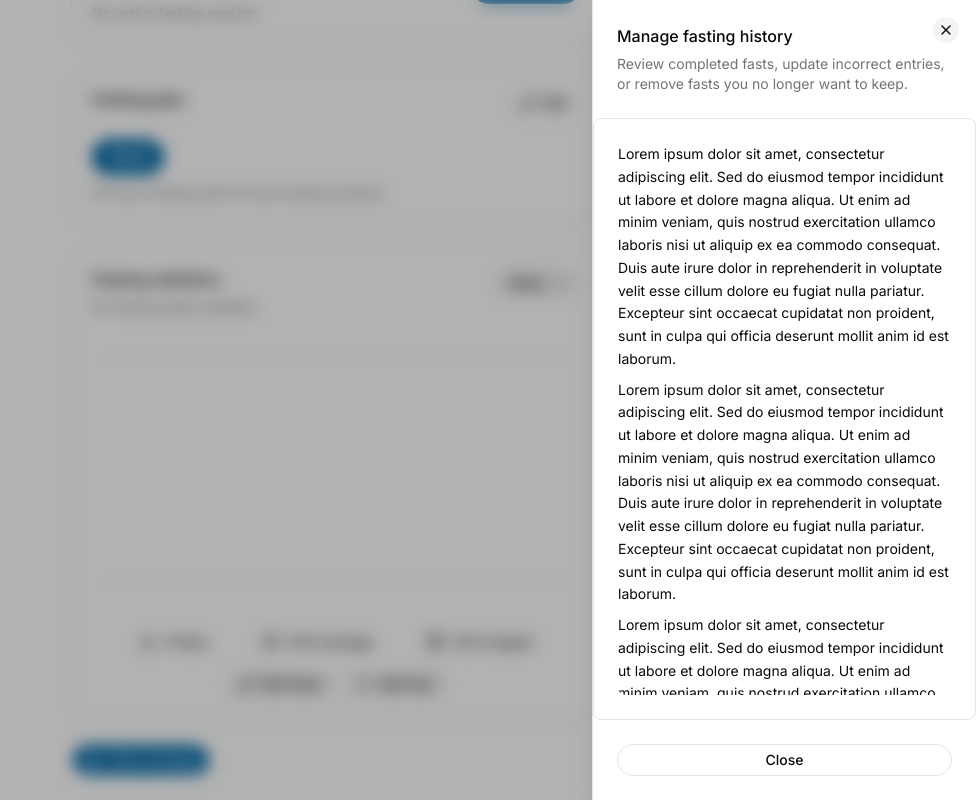
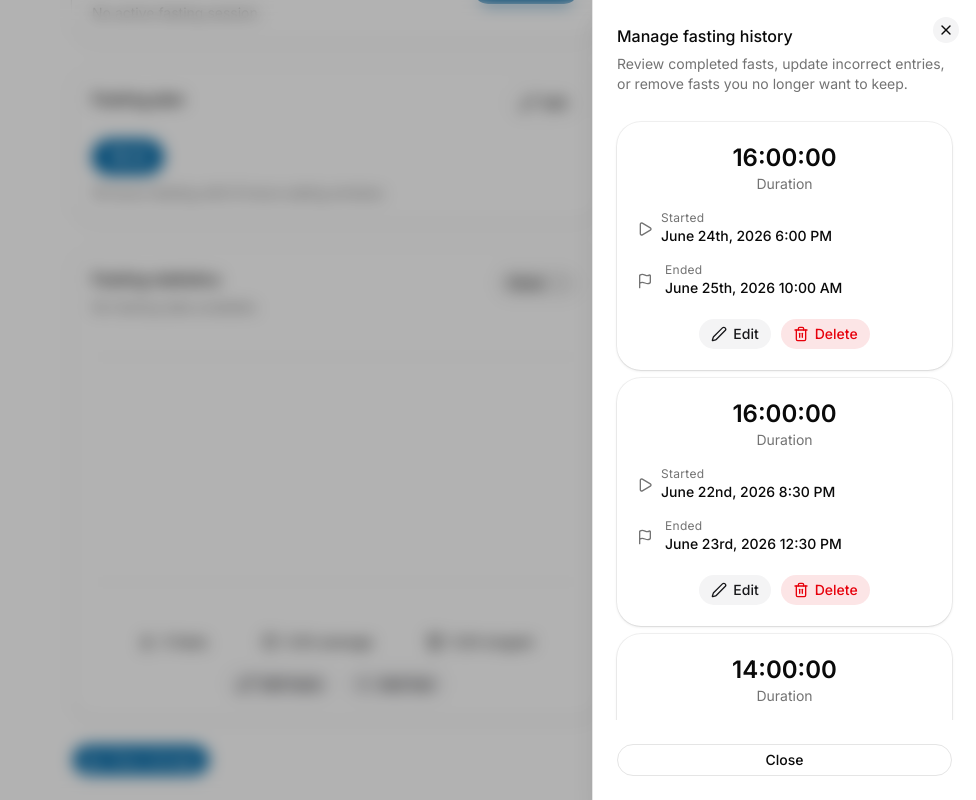
Before and after one commit to shravzzv/trinity, a Next.js app: page / in a window 1280 px wide. Both pictures are taken after a click on the button "Edit fasts". Shown: the part 127-927 px from the top of the page, without its empty margins (304-1280 px from the left). Built offline with nearby package versions, Linux system fonts and the light colour scheme.

Commit message:
feat: add fast list item UI

```diff
--- a/components/edit-fasts-sheet.tsx
+++ b/components/edit-fasts-sheet.tsx
@@ -13,6 +13,41 @@ import {
 import { Button } from './ui/button'
 import { Pen } from 'lucide-react'
 import { ScrollArea } from '@/components/ui/scroll-area'
+import { Fast } from '@/types/fasting'
+import FastListItem from './fast-list-item'
+
+const fakeFasts: Fast[] = [
+  {
+    id: '3',
+    startedAt: '2026-06-20T18:00:00.000Z',
+    endedAt: '2026-06-21T08:00:00.000Z',
+  },
+  {
+    id: '1',
+    startedAt: '2026-06-24T18:00:00.000Z',
+    endedAt: '2026-06-25T10:00:00.000Z',
+  },
+  {
+    id: '2',
+    startedAt: '2026-06-22T20:30:00.000Z',
+    endedAt: '2026-06-23T12:30:00.000Z',
+  },
+
+  {
+    id: '4',
+    startedAt: '2026-06-18T19:15:00.000Z',
+    endedAt: '2026-06-19T13:15:00.000Z',
+  },
+  {
+    id: '5',
+    startedAt: '2026-06-15T18:00:00.000Z',
+    endedAt: '2026-06-16T14:00:00.000Z',
+  },
+]
+
+const sortedFasts = [...fakeFasts].sort(
+  (a, b) => new Date(b.startedAt).getTime() - new Date(a.startedAt).getTime(),
+)
 
 export default function EditFastsSheet() {
   return (
@@ -33,18 +68,12 @@ export default function EditFastsSheet() {
           </SheetDescription>
         </SheetHeader>
 
-        <ScrollArea className='min-h-0 flex-1 rounded-md border p-6'>
-          {Array.from({ length: 10 }).map((_, index) => (
-            <p key={index} className='mb-2 leading-relaxed'>
-              Lorem ipsum dolor sit amet, consectetur adipiscing elit. Sed do
-              eiusmod tempor incididunt ut labore et dolore magna aliqua. Ut
-              enim ad minim veniam, quis nostrud exercitation ullamco laboris
-              nisi ut aliquip ex ea commodo consequat. Duis aute irure dolor in
-              reprehenderit in voluptate velit esse cillum dolore eu fugiat
-              nulla pariatur. Excepteur sint occaecat cupidatat non proident,
-              sunt in culpa qui officia deserunt mollit anim id est laborum.
-            </p>
-          ))}
+        <ScrollArea className='min-h-0 flex-1 rounded-md'>
+          <div className='space-y-2 px-6 py-1'>
+            {sortedFasts.map((fast) => (
+              <FastListItem key={fast.id} fast={fast} />
+            ))}
+          </div>
         </ScrollArea>
 
         <SheetFooter>
--- /dev/null
+++ b/components/fast-list-item.tsx
@@ -0,0 +1,69 @@
+'use client'
+
+import type { Fast } from '@/types/fasting'
+import { Button } from './ui/button'
+import { Flag, Pen, Play, Trash } from 'lucide-react'
+import { format } from 'date-fns'
+import { formatDuration } from '@/lib/time'
+import { Card, CardContent, CardFooter } from './ui/card'
+
+interface FastListItemProps {
+  fast: Fast
+}
+
+export default function FastListItem({ fast }: FastListItemProps) {
+  return (
+    <Card>
+      <CardContent className='space-y-4'>
+        <div className='text-center'>
+          <p className='text-2xl font-semibold'>
+            {formatDuration(
+              new Date(fast.endedAt).getTime() -
+                new Date(fast.startedAt).getTime(),
+            )}
+          </p>
+
+          <p className='text-muted-foreground text-sm'>Duration</p>
+        </div>
+
+        <div className='space-y-4'>
+          <div className='flex items-center gap-2'>
+            <Play className='text-muted-foreground mt-0.5 size-4' />
+            <div>
+              <p className='text-muted-foreground text-xs tracking-wide'>
+                Started
+              </p>
+              <p className='font-medium'>
+                {format(new Date(fast.startedAt), 'PPP p')}
+              </p>
+            </div>
+          </div>
+
+          <div className='flex items-center gap-3'>
+            <Flag className='text-muted-foreground mt-0.5 size-4' />
+            <div>
+              <p className='text-muted-foreground text-xs tracking-wide'>
+                Ended
+              </p>
+              <p className='font-medium'>
+                {format(new Date(fast.endedAt), 'PPP p')}
+              </p>
+            </div>
+          </div>
+        </div>
+      </CardContent>
+
+      <CardFooter className='justify-center gap-2'>
+        <Button variant='secondary'>
+          <Pen />
+          Edit
+        </Button>
+
+        <Button variant='destructive'>
+          <Trash />
+          Delete
+        </Button>
+      </CardFooter>
+    </Card>
+  )
+}
```
